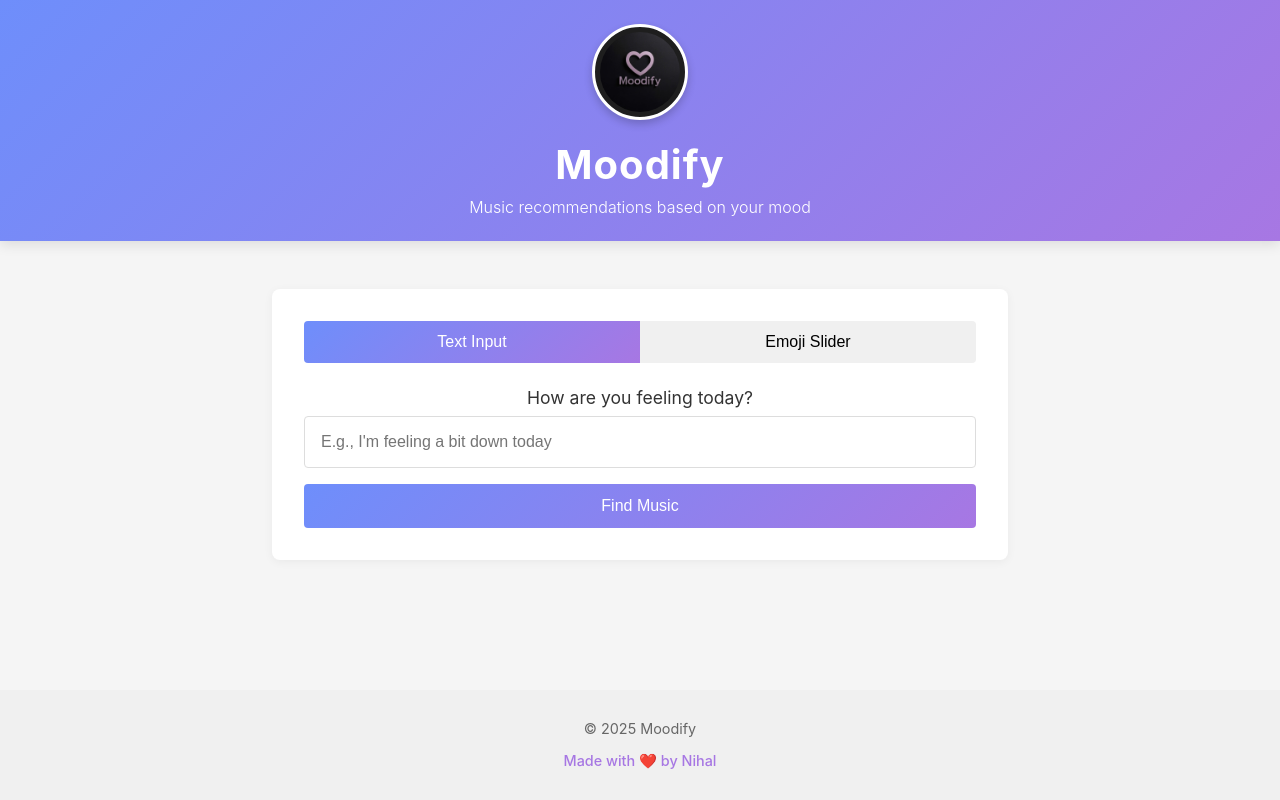
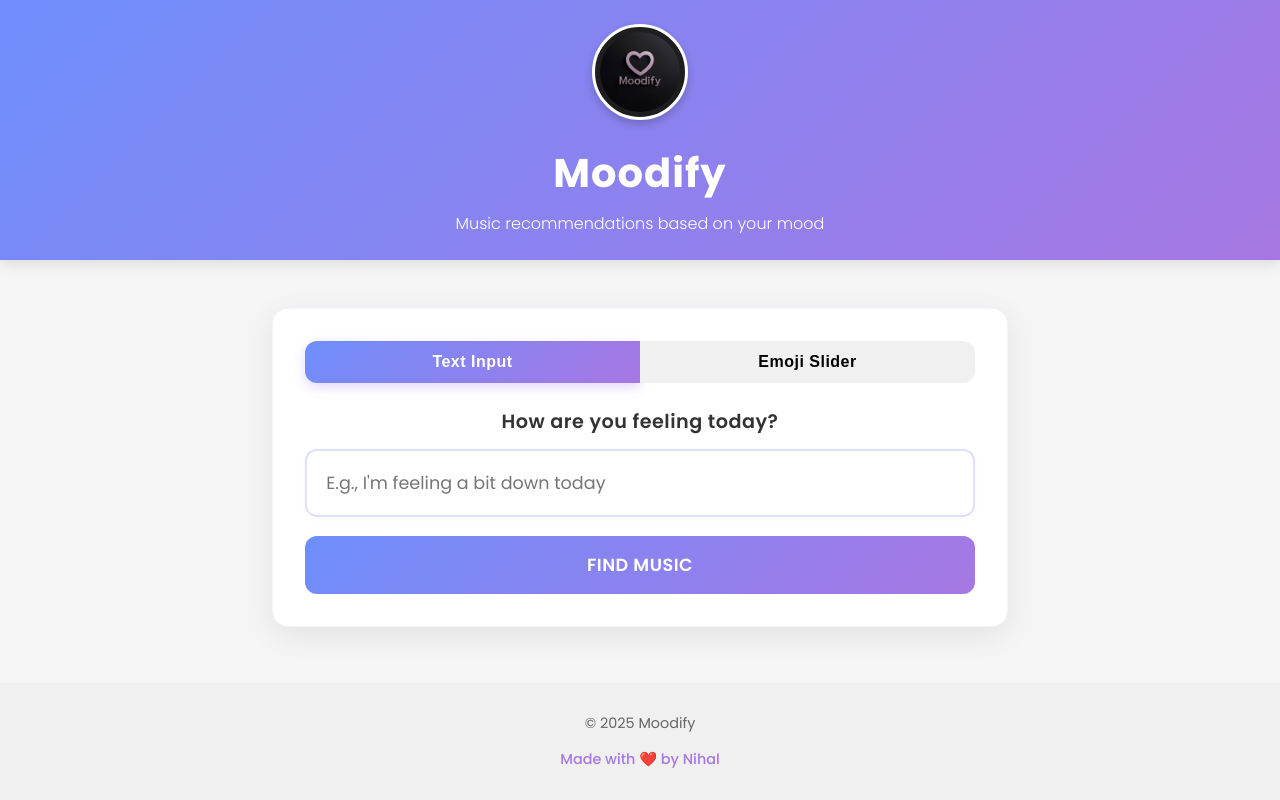
Before and after one commit to NihaallX/moodify, a React (Create React App) app: page / in a window 1280 px wide. Built offline with nearby package versions, Linux system fonts and the light colour scheme; the HTML template or start-up script is replaced by a standard one.

Commit message:
Update styling with modern Gen Z aesthetic

```diff
--- a/public/index.html
+++ b/public/index.html
@@ -11,6 +11,9 @@
     />
     <link rel="apple-touch-icon" href="%PUBLIC_URL%/logo192.png" />
     <link rel="manifest" href="%PUBLIC_URL%/manifest.json" />
+    <link rel="preconnect" href="https://fonts.googleapis.com">
+    <link rel="preconnect" href="https://fonts.gstatic.com" crossorigin>
+    <link href="https://fonts.googleapis.com/css2?family=Poppins:wght@300;400;500;600;700&display=swap" rel="stylesheet">
     <title>Moodify</title>
   </head>
   <body>
--- a/src/App.css
+++ b/src/App.css
@@ -1,3 +1,7 @@
+body {
+  font-family: 'Poppins', -apple-system, BlinkMacSystemFont, 'Segoe UI', Roboto, Oxygen, Ubuntu, Cantarell, 'Open Sans', 'Helvetica Neue', sans-serif;
+}
+
 .App {
   text-align: center;
   min-height: 100vh;
--- a/src/components/MoodInput.css
+++ b/src/components/MoodInput.css
@@ -1,9 +1,10 @@
 .mood-input {
   background-color: white;
   padding: 2rem;
-  border-radius: 8px;
-  box-shadow: 0 2px 10px rgba(0, 0, 0, 0.05);
+  border-radius: 16px;
+  box-shadow: 0 8px 30px rgba(0, 0, 0, 0.08);
   margin-top: 1rem;
+  border: 1px solid rgba(234, 234, 255, 0.5);
 }
 
 .input-type-toggle {
@@ -19,22 +20,25 @@
   font-size: 1rem;
   cursor: pointer;
   flex: 1;
-  transition: all 0.2s;
+  transition: all 0.3s;
   outline: none;
+  font-weight: 600;
+  letter-spacing: 0.5px;
 }
 
 .input-type-toggle button:first-child {
-  border-radius: 4px 0 0 4px;
+  border-radius: 12px 0 0 12px;
 }
 
 .input-type-toggle button:last-child {
-  border-radius: 0 4px 4px 0;
+  border-radius: 0 12px 12px 0;
 }
 
 .input-type-toggle button.active {
   background: linear-gradient(135deg, #6e8efb 0%, #a777e3 100%);
   color: white;
-  font-weight: 500;
+  font-weight: 600;
+  box-shadow: 0 4px 12px rgba(167, 119, 227, 0.3);
 }
 
 .text-input-form,
@@ -44,79 +48,142 @@
 }
 
 label {
-  margin-bottom: 0.5rem;
-  font-size: 1.1rem;
+  margin-bottom: 0.8rem;
+  font-size: 1.2rem;
   color: #333;
+  font-weight: 600;
+  letter-spacing: 0.5px;
+  font-family: 'Poppins', 'Segoe UI', sans-serif;
 }
 
 input[type="text"] {
-  padding: 1rem;
-  border: 1px solid #ddd;
-  border-radius: 4px;
-  font-size: 1rem;
-  margin-bottom: 1rem;
+  padding: 1.2rem;
+  border: 2px solid #e0e0ff;
+  border-radius: 12px;
+  font-size: 1.1rem;
+  margin-bottom: 1.2rem;
+  transition: all 0.3s;
+  font-family: 'Poppins', 'Segoe UI', sans-serif;
+  box-shadow: 0 2px 10px rgba(0, 0, 0, 0.02);
+}
+
+input[type="text"]:focus {
+  border-color: #a777e3;
+  outline: none;
+  box-shadow: 0 0 0 3px rgba(167, 119, 227, 0.25);
 }
 
 .emoji-slider-container {
   display: flex;
   align-items: center;
-  margin: 1rem 0;
+  margin: 1.5rem 0;
 }
 
 .emoji-slider {
   flex: 1;
-  margin: 0 1rem;
-  height: 10px;  -webkit-appearance: none;
+  margin: 0 1.5rem;
+  height: 12px;
+  -webkit-appearance: none;
   appearance: none;
   background: linear-gradient(to right, #6e8efb, #a777e3);
-  border-radius: 5px;
+  border-radius: 8px;
   outline: none;
+  box-shadow: 0 2px 12px rgba(110, 142, 251, 0.2);
 }
 
 .emoji-slider::-webkit-slider-thumb {
   -webkit-appearance: none;
   appearance: none;
-  width: 25px;
-  height: 25px;
+  width: 30px;
+  height: 30px;
   border-radius: 50%;
   background: white;
-  border: 2px solid #a777e3;
+  border: 3px solid #a777e3;
   cursor: pointer;
+  box-shadow: 0 0 10px rgba(167, 119, 227, 0.5);
+  transition: all 0.2s;
+}
+
+.emoji-slider::-webkit-slider-thumb:hover {
+  transform: scale(1.1);
 }
 
 .emoji-slider::-moz-range-thumb {
-  width: 25px;
-  height: 25px;
+  width: 30px;
+  height: 30px;
   border-radius: 50%;
   background: white;
-  border: 2px solid #a777e3;
+  border: 3px solid #a777e3;
   cursor: pointer;
+  box-shadow: 0 0 10px rgba(167, 119, 227, 0.5);
+  transition: all 0.2s;
+}
+
+.emoji-slider::-moz-range-thumb:hover {
+  transform: scale(1.1);
 }
 
 .current-emoji {
-  font-size: 3rem;
-  margin: 1rem 0;
+  font-size: 4rem;
+  margin: 1.5rem 0;
+  text-shadow: 0 4px 8px rgba(0, 0, 0, 0.1);
+  animation: pulse 1.5s infinite alternate;
 }
 
 button[type="submit"],
 .emoji-input-form button {
   background: linear-gradient(135deg, #6e8efb 0%, #a777e3 100%);
   color: white;
-  padding: 0.8rem;
+  padding: 1rem 1.5rem;
   border: none;
-  border-radius: 4px;
-  font-size: 1rem;
-  font-weight: 500;
+  border-radius: 12px;
+  font-size: 1.1rem;
+  font-weight: 600;
   cursor: pointer;
-  transition: all 0.2s;
+  transition: all 0.3s;
+  letter-spacing: 0.5px;
+  text-transform: uppercase;
+  font-family: 'Poppins', 'Segoe UI', sans-serif;
+  position: relative;
+  overflow: hidden;
+  z-index: 1;
+}
+
+button[type="submit"]::after,
+.emoji-input-form button::after {
+  content: '';
+  position: absolute;
+  bottom: 0;
+  left: 0;
+  width: 100%;
+  height: 100%;
+  background: linear-gradient(135deg, #a777e3 0%, #6e8efb 100%);
+  z-index: -1;
+  opacity: 0;
+  transition: opacity 0.3s;
+}
+
+button[type="submit"]:hover::after,
+.emoji-input-form button:hover::after {
+  opacity: 1;
 }
 
 button[type="submit"]:hover,
 .emoji-input-form button:hover {
-  transform: translateY(-1px);
-  box-shadow: 0 4px 8px rgba(0, 0, 0, 0.1);
+  transform: translateY(-3px);
+  box-shadow: 0 8px 20px rgba(167, 119, 227, 0.4);
 }
 
 .emoji-label {
-  font-size: 1.5rem;
+  font-size: 2rem;
+  margin: 0 0.5rem;
 }
+
+@keyframes pulse {
+  from {
+    transform: scale(1);
+  }
+  to {
+    transform: scale(1.05);
+  }
+}
```
